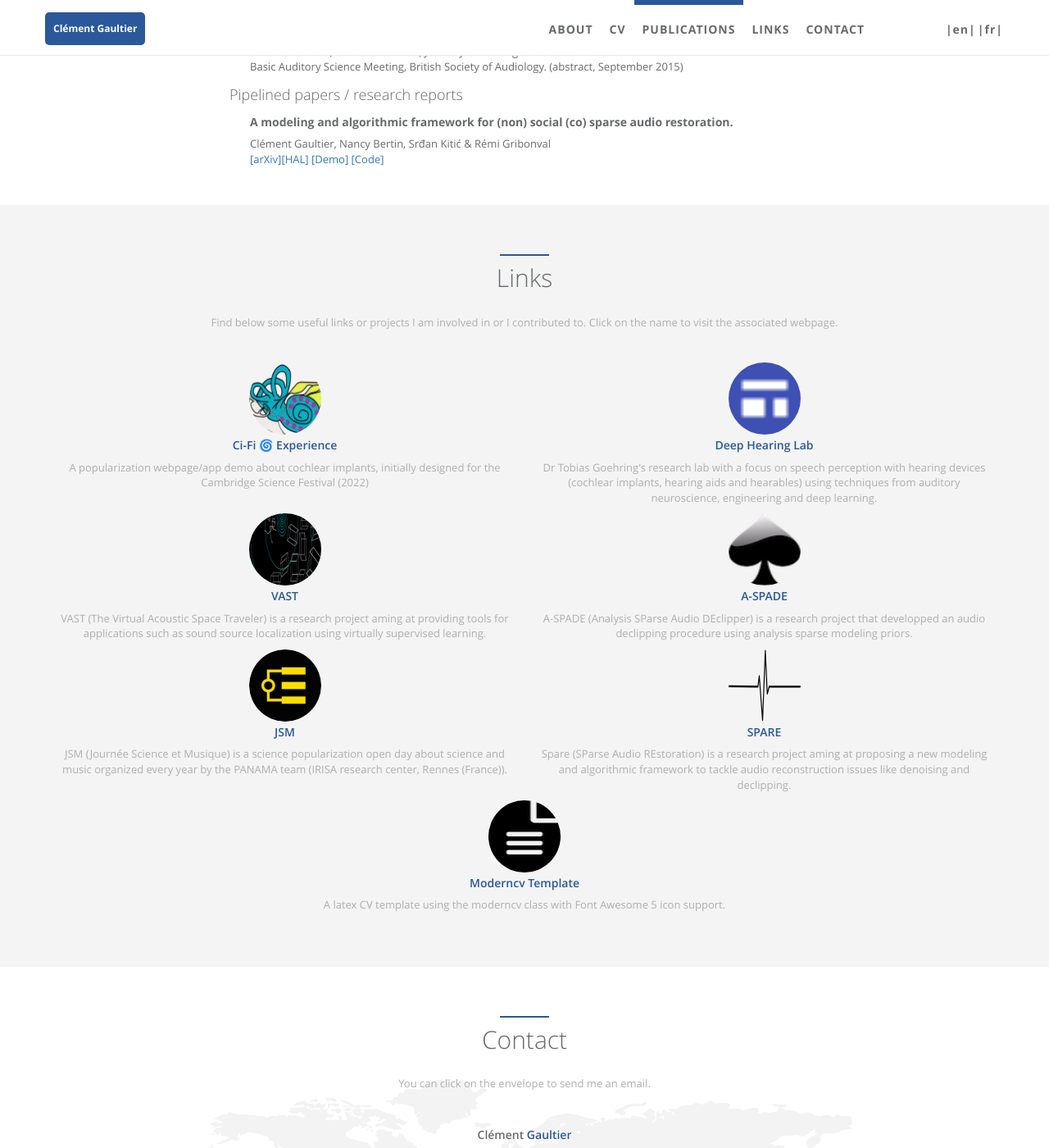
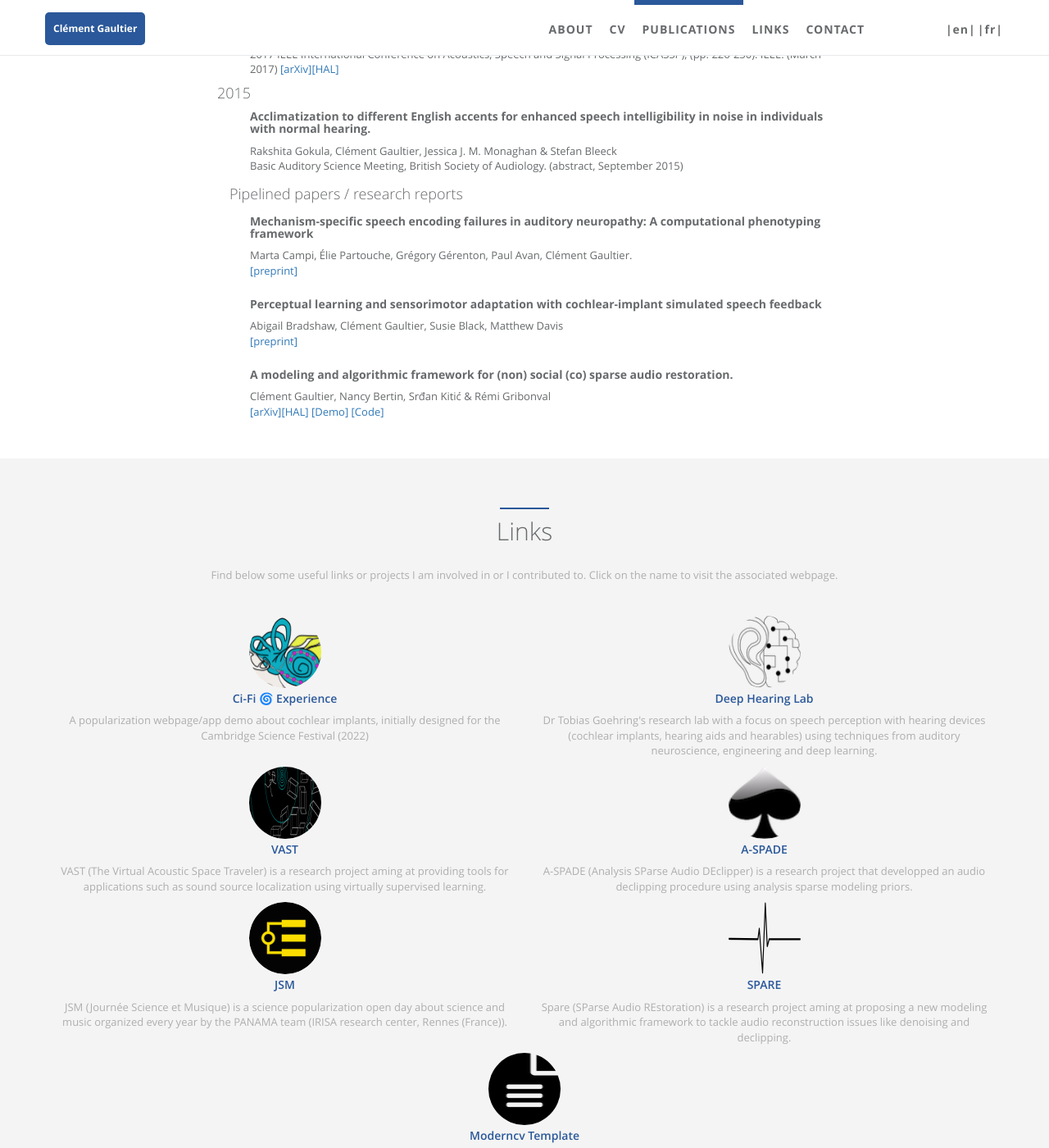
Before and after one commit to cgaultier/persoWeb, a Jekyll site: the page built from index.html, in a window 1280 px wide and 1400 px high, scrolled down 5327 px. Shown: the whole window at 82% size. Built offline with Jekyll 4.4.1, drawn with Linux system fonts in a browser that asks for light colours; comment, search, counter and statistics services are not loaded; some of the changed text lies outside the part shown.

Commit message:
Update following automated cv generation pipeline

```diff
--- a/_config.yml
+++ b/_config.yml
@@ -9,14 +9,14 @@
 #url: http://127.0.0.1:4000
 img_path:
 cvButton: Download my detailed CV
-cvLink: /static/assets/pdf/CV_academia_ClementGAULTIER.pdf
+cvLink: https://cv.gaultier.io/CV_academia_ClementGAULTIER.pdf
 
 # author
 author:
   name: Clément Gaultier
   first_name: Clément
   last_name: Gaultier
-  cv: https://gaultier.io/static/assets/pdf/CV_academia_ClementGAULTIER.pdf #https://cv.gaultier.io/CV_en_ClementGAULTIER.pdf
+  cv: https://cv.gaultier.io/CV_academia_ClementGAULTIER.pdf
   email: clement.gaultier@pasteur.fr
   facebook_username: # removed in the template
   github_username: # removed in the template
--- a/_data/index/links.yml
+++ b/_data/index/links.yml
@@ -5,7 +5,7 @@
   website: https://www.gaultier.io
   email: clement.gaultier@pasteur.fr
   post: Centre de Recherche et d'Innovation en Audiologie Humaine, Institut de l'Audition
-  office: 211 rue de Vaugirard
+  office: 209 rue de Vaugirard
   number: + 33 1 76 53 51 26
   city: 75015 Paris
   country: France
--- a/_includes/sections/publis.html
+++ b/_includes/sections/publis.html
@@ -14,6 +14,17 @@
 
   <div class="row wow zoomIn">
     <div class="col-lg-8 col-lg-offset-2">
+
+      <h2>2026</h2>
+      <ul style="list-style-type: none">
+      <li class="entry wow zoomIn">
+      <h4><strong>Decoding of speech acoustics from EEG: going beyond the amplitude envelope.</strong></h4>
+      Alexis D. MacIntyre, Clément Gaultier, Tobias Goehring.  <br />
+      Journal of Neural Engineering 23.1 (2026): 016014. (Jan 2026)
+      <a href="https://iopscience.iop.org/article/10.1088/1741-2552/ae3ae1/meta" target="_blank">[link]</a>
+      <br /><br />
+      </li>
+      </ul>
 
       <h2>2024</h2>
       <ul style="list-style-type: none">
@@ -164,12 +175,21 @@
       </ul>
 
       <div class="container" id="i18_publications">
-        <h2 data-i18n="publications.preprint">Working papers</h2>
+        <h2 data-i18n="publications.preprint">Submitted papers / research reports</h2>
         </div>
         <ul style="list-style-type: none">
+          <li class="entry wow zoomIn">
 
+            <h4><strong>Mechanism-specific speech encoding failures in auditory neuropathy: A computational phenotyping framework</strong></h4>
+            Marta Campi, Élie Partouche, Grégory Gérenton, Paul Avan, Clément Gaultier.  <br />
+            <a href="https://www.biorxiv.org/content/10.64898/2026.01.24.701491v1.abstract" target="_blank">[preprint]</a>
+            <br /><br />
 
-          <li class="entry wow zoomIn">
+            <h4><strong>Perceptual learning and sensorimotor adaptation with cochlear-implant simulated speech feedback</strong></h4>
+            Abigail Bradshaw, Clément Gaultier, Susie Black, Matthew Davis  <br />
+            <a href="https://osf.io/preprints/psyarxiv/jr4bp_v2" target="_blank">[preprint]</a>
+            <br /><br />
+
             <h4><strong>A modeling and algorithmic framework for (non) social (co) sparse audio restoration.</strong></h4>
             Clément Gaultier, Nancy Bertin, Srđan Kitić & Rémi Gribonval<br />
             <a href="https://arxiv.org/abs/1711.11259" target="_blank">[arXiv]</a><a href="https://hal.inria.fr/hal-01649261" target="_blank">[HAL]</a>
--- a/_includes/share.html
+++ b/_includes/share.html
@@ -3,7 +3,7 @@
 </style>
 <div class="a2a_kit a2a_kit_size_32 a2a_default_style wow zoomIn" id="my_centered_buttons">
 <a class="a2a_dd" href="https://www.addtoany.com/share"></a>
-<a class="a2a_button_twitter"></a>
+<a class="a2a_button_bluesky"></a>
 <a class="a2a_button_linkedin"></a>
 <a class="a2a_button_email"></a>
 </div>
--- a/static/locales/en.json
+++ b/static/locales/en.json
@@ -2,7 +2,7 @@
   "website":{
     "title": "Clément Gaultier",
     "cvButton": "Download my detailed Résumé",
-    "cvLink": "/static/assets/pdf/CV_en.pdf"
+    "cvLink": "https://cv.gaultier.io/CV_academia_ClementGAULTIER.pdf"
   },
   "nav":{
     "home": "Home",
--- a/static/locales/fr.json
+++ b/static/locales/fr.json
@@ -2,7 +2,7 @@
   "website":{
     "title": "Clément Gaultier",
     "cvButton": "Télécharger mon CV détaillé (anglais)",
-    "cvLink": "/static/assets/pdf/CV_fr.pdf"
+    "cvLink": "https://cv.gaultier.io/CV_academia_ClementGAULTIER.pdf"
   },
   "nav":{
     "home": "Accueil",
```
Also changed, not shown: static/assets/img/projects/DeepHearingLab.png.
